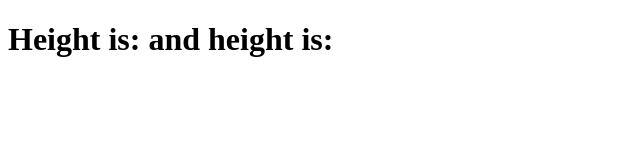
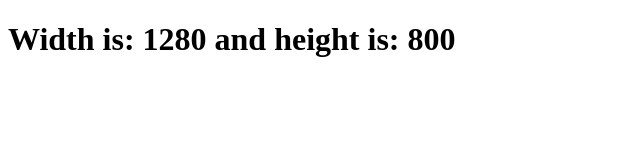
Before and after one commit to acciojob/screen-size-iamsaikatdas, a website: page main.html in a window 1280 px wide. Shown: the whole page, without its empty margins (0-640 px from the left). Drawn offline with Linux system fonts and the light colour scheme.

Commit message:
created a submission

```diff
--- a/main.html
+++ b/main.html
@@ -9,7 +9,7 @@
 <body>
 	<!-- the entire body must be written by student -->
 	<div id="width-height">
-		<h1>Height is: <span id="widths"></span> and height is: <span id='heights'></span> </h1>
+		<h1>Width is: <span id="widths"></span> and height is: <span id='heights'></span> </h1>
 	</div>
     <script type="text/javascript" src="./script.js">
 </script>
--- a/script.js
+++ b/script.js
@@ -6,12 +6,12 @@ let width = window.innerWidth;
 let height = window.innerHeight;
 
 wid.innerText += width;
-console.log("Initial window height:", height
+heig.innerText += height
 
 window.addEventListener("resize", () => {
   width = window.innerWidth;
   height = window.innerHeight;
 
-  console.log("New window width:", width);
-  console.log("New window height:", height);
+wid.innerText = width;
+heig.innerText = height
 });
```
